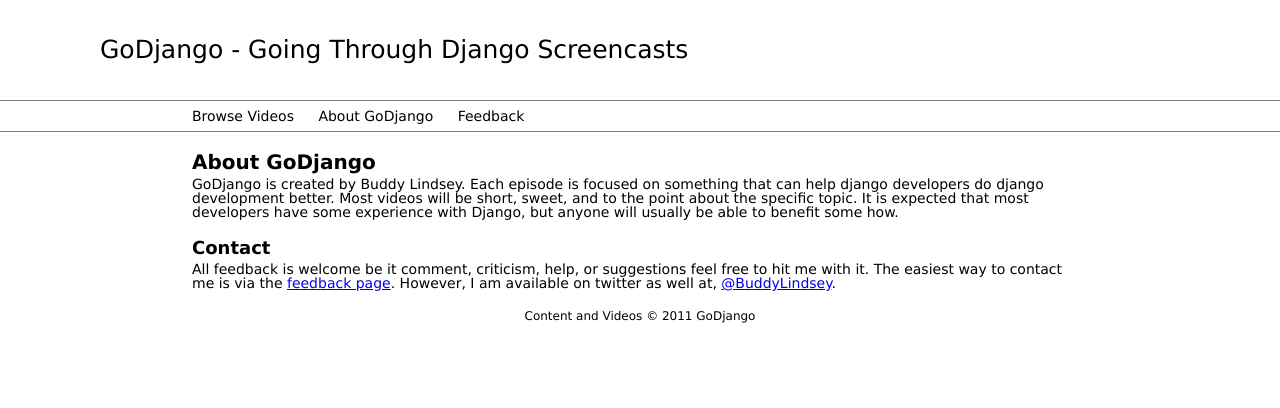
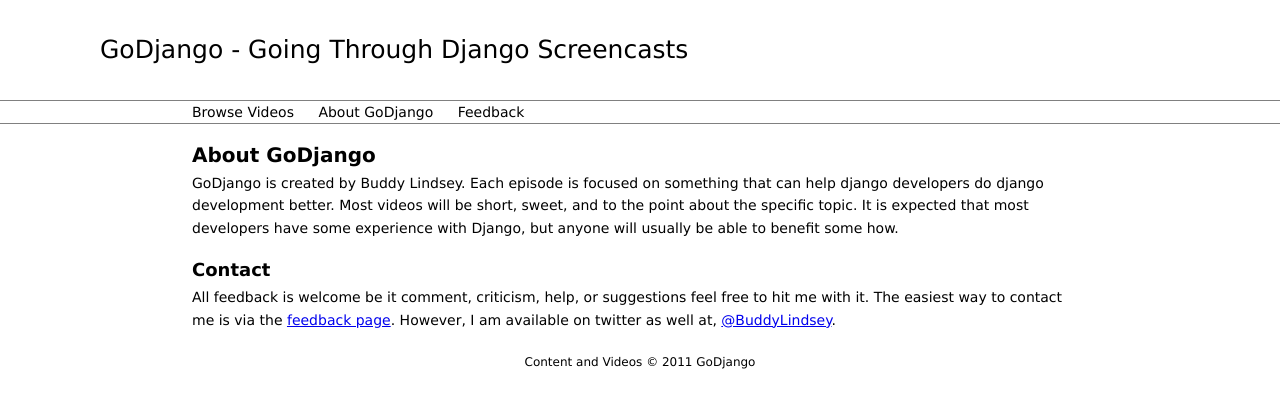
Before and after one commit to buddylindsey/GoDjango, a Django app: page /about/ in a window 1280 px wide. Shown: the top 408 px of the page. Run offline with Django 3.2, Linux system fonts and the light colour scheme; some libraries are stand-ins or nearby versions.

Commit message:
Updated CSS

```diff
--- a/godjango/static/css/main.css
+++ b/godjango/static/css/main.css
@@ -49,6 +49,7 @@
     font-family: Verdana,Helvetica,Arial;
     font-size: 14px;
     margin: 0;
+    line-height: 1.6em;
 }
 
 #header{
@@ -60,7 +61,6 @@
 #navigation{
     border-bottom: 1px solid gray;
     border-top: 1px solid gray;
-    line-height: 30px;
 }
 
 #navigation ul{
@@ -107,7 +107,6 @@
 .article-header{
     font-size: 16px;
     font-weight: bold;
-    margin: 0px 0px 5px 0px;
 }
 
 .article-header a{
@@ -122,7 +121,6 @@
 }
 
 .article-description{
-    line-height: 18px;
     padding: 0px 0px 0px 2px;
 }
 
```
